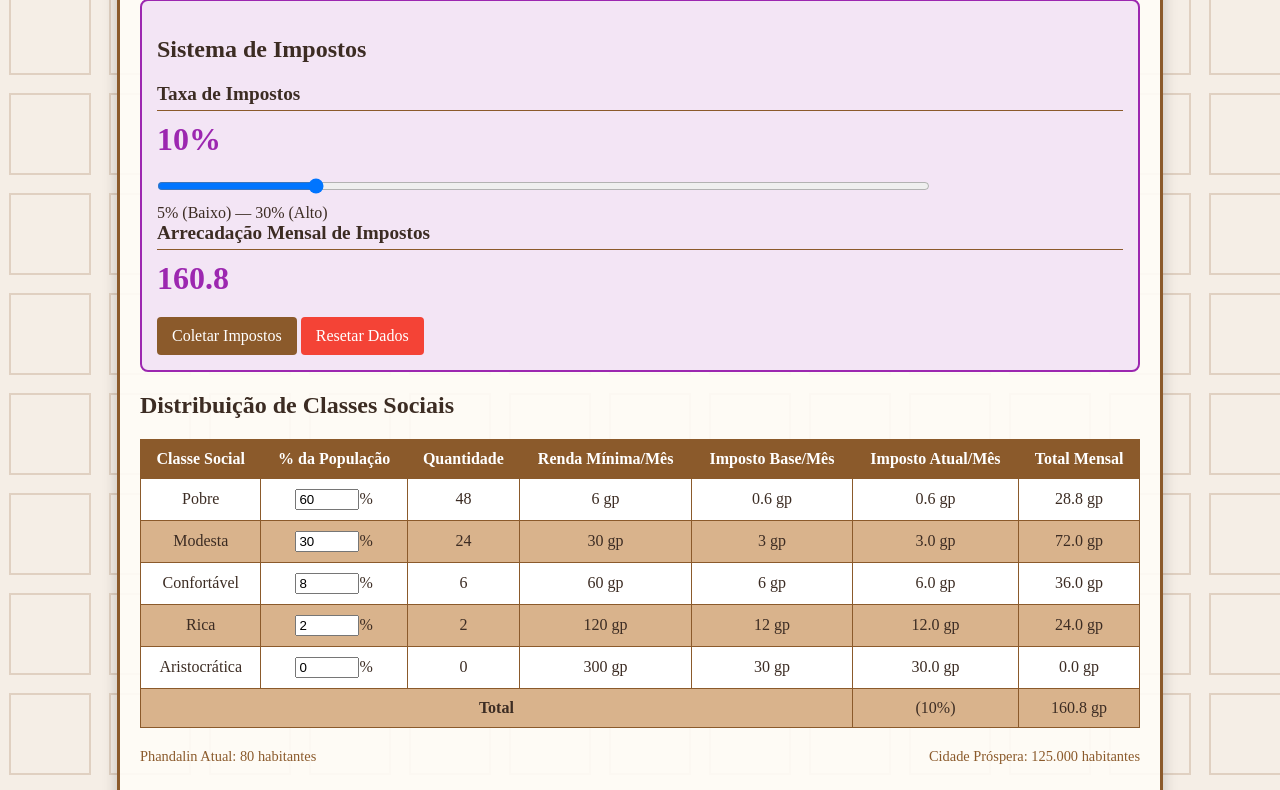
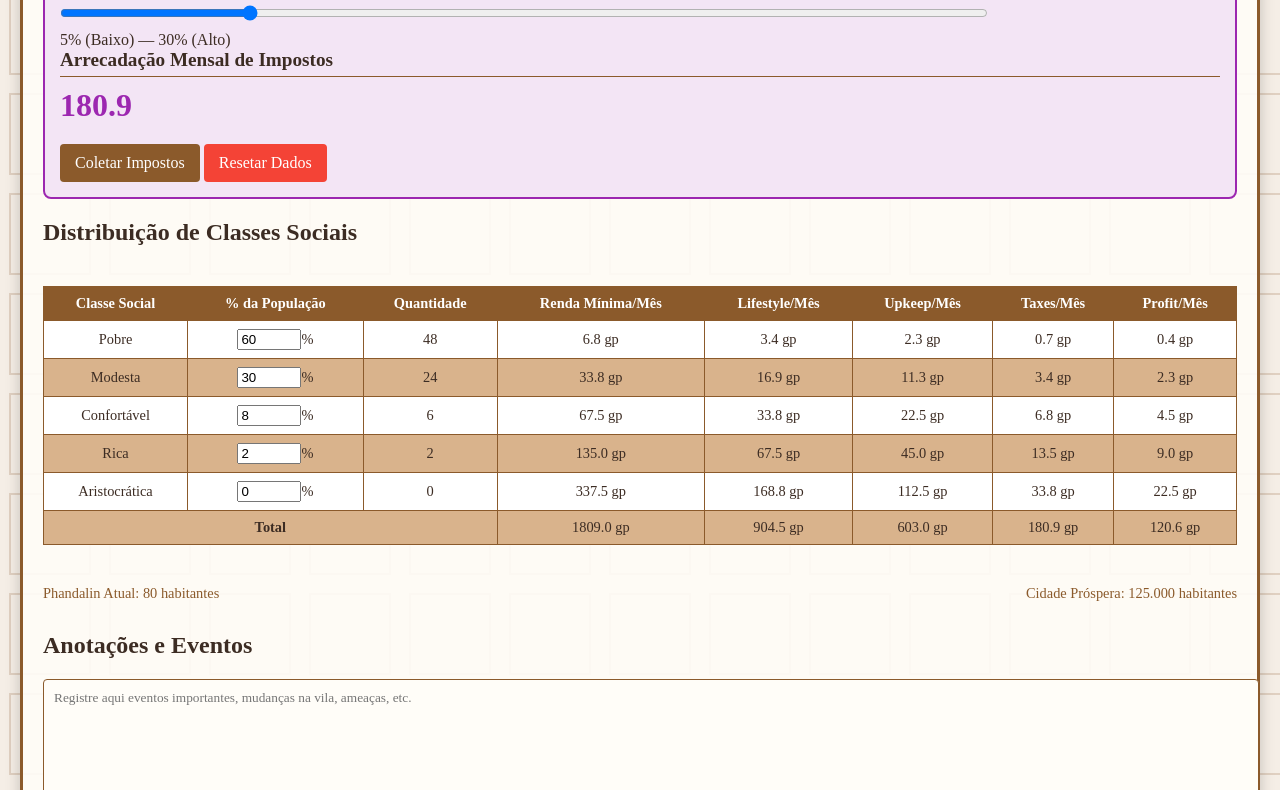
Before and after one commit to sekkiha/phandalin.github.io, a plain HTML site: page index.html in a window 1280 px wide. Shown: the part 616-1406 px from the top of the page. Drawn offline with Linux system fonts and the light colour scheme.

Commit message:
Update index.html

```diff
--- a/index.html
+++ b/index.html
@@ -3,7 +3,7 @@
 <head>
     <meta charset="UTF-8">
     <meta name="viewport" content="width=device-width, initial-scale=1.0">
-    <title>Gerenciamento de Phandalin</title>
+    <title>Tracker de Recursos - Phandalin</title>
     <style>
         :root {
             --color-dark: #3c2c23;
@@ -15,6 +15,9 @@
             --color-population: #2196f3;
             --color-gold: #ffd700;
             --color-taxes: #9c27b0;
+            --color-lifestyle: #ff9800;
+            --color-upkeep: #795548;
+            --color-profit: #009688;
         }
 
         body {
@@ -27,7 +30,7 @@
         }
 
         .container {
-            max-width: 1000px;
+            max-width: 1200px;
             margin: 0 auto;
             background-color: rgba(255, 253, 248, 0.9);
             padding: 20px;
@@ -105,27 +108,38 @@
         .population { color: var(--color-population); }
         .gold { color: var(--color-gold); }
         .taxes { color: var(--color-taxes); }
+        .lifestyle { color: var(--color-lifestyle); }
+        .upkeep { color: var(--color-upkeep); }
+        .profit { color: var(--color-profit); }
 
         .classes-table {
             width: 100%;
             border-collapse: collapse;
             margin: 20px 0;
             background-color: white;
+            font-size: 0.9em;
         }
 
         .classes-table th, .classes-table td {
             border: 1px solid var(--color-medium);
-            padding: 10px;
+            padding: 8px;
             text-align: center;
         }
 
         .classes-table th {
             background-color: var(--color-medium);
             color: white;
+            position: sticky;
+            top: 0;
         }
 
         .classes-table tr:nth-child(even) {
             background-color: var(--color-light);
+        }
+
+        .table-container {
+            overflow-x: auto;
+            margin-bottom: 20px;
         }
 
         .tax-info {
@@ -178,9 +192,24 @@
             background-color: #f44336;
         }
 
-        @media (max-width: 600px) {
+        .info-text {
+            font-style: italic;
+            color: var(--color-medium);
+            margin-top: 5px;
+            font-size: 0.9em;
+        }
+
+        @media (max-width: 768px) {
             .stats-grid {
                 grid-template-columns: 1fr;
+            }
+
+            .classes-table {
+                font-size: 0.8em;
+            }
+
+            .classes-table th, .classes-table td {
+                padding: 5px;
             }
         }
     </style>
@@ -206,6 +235,7 @@
                 <div class="stat-value prosperity" id="prosperity-value">25</div>
                 <input type="range" class="stat-slider" id="prosperity-slider" min="0" max="100" value="25">
                 <div>0 (Colapso Total) — 100 (Máxima Prosperidade)</div>
+                <div class="info-text" id="prosperity-bonus">Bônus de Renda: +12.5%</div>
             </div>
 
             <div class="stat-card">
@@ -236,6 +266,7 @@
         </div>
 
         <h2>Distribuição de Classes Sociais</h2>
+        <div class="table-container">
             <table class="classes-table">
                 <thead>
                     <tr>
@@ -243,9 +274,10 @@
                         <th>% da População</th>
                         <th>Quantidade</th>
                         <th>Renda Mínima/Mês</th>
-                    <th>Imposto Base/Mês</th>
-                    <th>Imposto Atual/Mês</th>
-                    <th>Total Mensal</th>
+                        <th>Lifestyle/Mês</th>
+                        <th>Upkeep/Mês</th>
+                        <th>Taxes/Mês</th>
+                        <th>Profit/Mês</th>
                     </tr>
                 </thead>
                 <tbody>
@@ -253,54 +285,63 @@
                         <td>Pobre</td>
                         <td><input type="number" class="percent-input" id="poor-percent" min="0" max="100" value="60">%</td>
                         <td id="poor-count">48</td>
-                    <td>6 gp</td>
-                    <td>0.6 gp</td>
+                        <td id="poor-income">6 gp</td>
+                        <td id="poor-lifestyle">3 gp</td>
+                        <td id="poor-upkeep">2 gp</td>
                         <td id="poor-tax">0.6 gp</td>
-                    <td id="poor-total">28.8 gp</td>
+                        <td id="poor-profit">0.4 gp</td>
                     </tr>
                     <tr>
                         <td>Modesta</td>
                         <td><input type="number" class="percent-input" id="modest-percent" min="0" max="100" value="30">%</td>
                         <td id="modest-count">24</td>
-                    <td>30 gp</td>
-                    <td>3 gp</td>
+                        <td id="modest-income">30 gp</td>
+                        <td id="modest-lifestyle">15 gp</td>
+                        <td id="modest-upkeep">10 gp</td>
                         <td id="modest-tax">3 gp</td>
-                    <td id="modest-total">72 gp</td>
+                        <td id="modest-profit">2 gp</td>
                     </tr>
                     <tr>
                         <td>Confortável</td>
                         <td><input type="number" class="percent-input" id="comfortable-percent" min="0" max="100" value="8">%</td>
                         <td id="comfortable-count">6</td>
-                    <td>60 gp</td>
-                    <td>6 gp</td>
+                        <td id="comfortable-income">60 gp</td>
+                        <td id="comfortable-lifestyle">30 gp</td>
+                        <td id="comfortable-upkeep">20 gp</td>
                         <td id="comfortable-tax">6 gp</td>
-                    <td id="comfortable-total">36 gp</td>
+                        <td id="comfortable-profit">4 gp</td>
                     </tr>
                     <tr>
                         <td>Rica</td>
                         <td><input type="number" class="percent-input" id="wealthy-percent" min="0" max="100" value="2">%</td>
                         <td id="wealthy-count">2</td>
-                    <td>120 gp</td>
-                    <td>12 gp</td>
+                        <td id="wealthy-income">120 gp</td>
+                        <td id="wealthy-lifestyle">60 gp</td>
+                        <td id="wealthy-upkeep">40 gp</td>
                         <td id="wealthy-tax">12 gp</td>
-                    <td id="wealthy-total">24 gp</td>
+                        <td id="wealthy-profit">8 gp</td>
                     </tr>
                     <tr>
                         <td>Aristocrática</td>
                         <td><input type="number" class="percent-input" id="aristocratic-percent" min="0" max="100" value="0">%</td>
                         <td id="aristocratic-count">0</td>
-                    <td>300 gp</td>
-                    <td>30 gp</td>
+                        <td id="aristocratic-income">300 gp</td>
+                        <td id="aristocratic-lifestyle">150 gp</td>
+                        <td id="aristocratic-upkeep">100 gp</td>
                         <td id="aristocratic-tax">30 gp</td>
-                    <td id="aristocratic-total">0 gp</td>
+                        <td id="aristocratic-profit">20 gp</td>
                     </tr>
                     <tr>
-                    <td colspan="5"><strong>Total</strong></td>
-                    <td id="total-tax-per">-</td>
+                        <td colspan="3"><strong>Total</strong></td>
+                        <td id="total-income">-</td>
+                        <td id="total-lifestyle">-</td>
+                        <td id="total-upkeep">-</td>
                         <td id="total-tax">15.6 gp</td>
+                        <td id="total-profit">-</td>
                     </tr>
                 </tbody>
             </table>
+        </div>
 
         <div class="comparison">
             <div>Phandalin Atual: 80 habitantes</div>
@@ -320,6 +361,7 @@
         const populationValue = document.getElementById('population-value');
         const prosperitySlider = document.getElementById('prosperity-slider');
         const prosperityValue = document.getElementById('prosperity-value');
+        const prosperityBonus = document.getElementById('prosperity-bonus');
         const securitySlider = document.getElementById('security-slider');
         const securityValue = document.getElementById('security-value');
         const goldInput = document.getElementById('gold-input');
@@ -346,8 +388,44 @@
             document.getElementById('aristocratic-count')
         ];
 
-        const baseTaxes = [0.6, 3, 6, 12, 30]; // Imposto base para cada classe (a 10%)
-        const baseIncome = [6, 30, 60, 120, 300]; // Renda mínima para cada classe
+        // Valores base (sem bônus de prosperidade)
+        const baseIncomes = [6, 30, 60, 120, 300];
+        const baseLifestyles = [3, 15, 30, 60, 150];
+        const baseUpkeeps = [2, 10, 20, 40, 100];
+        const baseProfits = [0.4, 2, 4, 8, 20];
+
+        // Elementos para income, lifestyle, upkeep, profit e tax
+        const incomeElements = [
+            document.getElementById('poor-income'),
+            document.getElementById('modest-income'),
+            document.getElementById('comfortable-income'),
+            document.getElementById('wealthy-income'),
+            document.getElementById('aristocratic-income')
+        ];
+
+        const lifestyleElements = [
+            document.getElementById('poor-lifestyle'),
+            document.getElementById('modest-lifestyle'),
+            document.getElementById('comfortable-lifestyle'),
+            document.getElementById('wealthy-lifestyle'),
+            document.getElementById('aristocratic-lifestyle')
+        ];
+
+        const upkeepElements = [
+            document.getElementById('poor-upkeep'),
+            document.getElementById('modest-upkeep'),
+            document.getElementById('comfortable-upkeep'),
+            document.getElementById('wealthy-upkeep'),
+            document.getElementById('aristocratic-upkeep')
+        ];
+
+        const profitElements = [
+            document.getElementById('poor-profit'),
+            document.getElementById('modest-profit'),
+            document.getElementById('comfortable-profit'),
+            document.getElementById('wealthy-profit'),
+            document.getElementById('aristocratic-profit')
+        ];
 
         const taxElements = [
             document.getElementById('poor-tax'),
@@ -357,23 +435,19 @@
             document.getElementById('aristocratic-tax')
         ];
 
-        const totalElements = [
-            document.getElementById('poor-total'),
-            document.getElementById('modest-total'),
-            document.getElementById('comfortable-total'),
-            document.getElementById('wealthy-total'),
-            document.getElementById('aristocratic-total')
-        ];
-
-        const totalTaxPerElement = document.getElementById('total-tax-per');
+        // Elementos totais
+        const totalIncomeElement = document.getElementById('total-income');
+        const totalLifestyleElement = document.getElementById('total-lifestyle');
+        const totalUpkeepElement = document.getElementById('total-upkeep');
         const totalTaxElement = document.getElementById('total-tax');
+        const totalProfitElement = document.getElementById('total-profit');
 
         // Sincronizar inputs de população
         populationInput.addEventListener('input', function() {
             populationSlider.value = this.value;
             populationValue.textContent = this.value;
             updatePopulationCounts();
-            calculateTaxes();
+            calculateEconomy();
             saveData();
         });
 
@@ -381,13 +455,15 @@
             populationInput.value = this.value;
             populationValue.textContent = this.value;
             updatePopulationCounts();
-            calculateTaxes();
+            calculateEconomy();
             saveData();
         });
 
         // Atualizar sliders de prosperidade e segurança
         prosperitySlider.addEventListener('input', function() {
             prosperityValue.textContent = this.value;
+            updateProsperityBonus();
+            calculateEconomy();
             saveData();
         });
 
@@ -406,7 +482,7 @@
         taxRateSlider.addEventListener('input', function() {
             const taxRate = parseInt(this.value);
             taxRateValue.textContent = `${taxRate}%`;
-            calculateTaxes();
+            calculateEconomy();
             saveData();
         });
 
@@ -456,7 +532,8 @@
                 document.getElementById('notes').value = '';
 
                 updatePopulationCounts();
-                calculateTaxes();
+                updateProsperityBonus();
+                calculateEconomy();
             }
         });
 
@@ -483,34 +560,69 @@
             }
         }
 
-        // Calcular impostos com base na taxa atual
-        function calculateTaxes() {
+        // Atualizar bônus de prosperidade
+        function updateProsperityBonus() {
+            const prosperity = parseInt(prosperitySlider.value);
+            const prosperityMultiplier = Math.floor(prosperity / 5) * 0.025;
+            prosperityBonus.textContent = `Bônus de Renda: +${(prosperityMultiplier * 100).toFixed(1)}%`;
+        }
+
+        // Calcular economia com base na prosperidade e taxa de impostos
+        function calculateEconomy() {
             const taxRate = parseInt(taxRateSlider.value) || 10;
-            const taxMultiplier = taxRate / 10; // Base é 10%
+            const prosperity = parseInt(prosperitySlider.value);
+            const prosperityMultiplier = 1 + (Math.floor(prosperity / 5) * 0.025);
 
-            let totalRevenue = 0;
+            let totalIncome = 0;
+            let totalLifestyle = 0;
+            let totalUpkeep = 0;
+            let totalTaxRevenue = 0;
+            let totalProfit = 0;
 
             for (let i = 0; i < percentInputs.length; i++) {
                 const count = parseInt(countElements[i].textContent) || 0;
-                const currentTax = baseTaxes[i] * taxMultiplier;
-                const classTotal = currentTax * count;
 
-                taxElements[i].textContent = `${currentTax.toFixed(1)} gp`;
-                totalElements[i].textContent = `${classTotal.toFixed(1)} gp`;
+                // Calcular valores ajustados pela prosperidade
+                const income = baseIncomes[i] * prosperityMultiplier;
+                const lifestyle = baseLifestyles[i] * prosperityMultiplier;
+                const upkeep = baseUpkeeps[i] * prosperityMultiplier;
+                const baseProfit = baseProfits[i] * prosperityMultiplier;
 
-                totalRevenue += classTotal;
+                // Calcular impostos (10% da renda é a base, ajustado pela taxa atual)
+                const tax = income * (taxRate / 100);
+                const profit = income - lifestyle - upkeep - tax;
+
+                // Atualizar displays
+                incomeElements[i].textContent = `${income.toFixed(1)} gp`;
+                lifestyleElements[i].textContent = `${lifestyle.toFixed(1)} gp`;
+                upkeepElements[i].textContent = `${upkeep.toFixed(1)} gp`;
+                taxElements[i].textContent = `${tax.toFixed(1)} gp`;
+                profitElements[i].textContent = `${profit.toFixed(1)} gp`;
+
+                // Calcular totais
+                totalIncome += income * count;
+                totalLifestyle += lifestyle * count;
+                totalUpkeep += upkeep * count;
+                totalTaxRevenue += tax * count;
+                totalProfit += profit * count;
             }
 
-            taxRevenueValue.textContent = totalRevenue.toFixed(1);
-            totalTaxElement.textContent = `${totalRevenue.toFixed(1)} gp`;
-            totalTaxPerElement.textContent = `(${taxRate}%)`;
+            // Atualizar totais
+            totalIncomeElement.textContent = `${totalIncome.toFixed(1)} gp`;
+            totalLifestyleElement.textContent = `${totalLifestyle.toFixed(1)} gp`;
+            totalUpkeepElement.textContent = `${totalUpkeep.toFixed(1)} gp`;
+            totalTaxElement.textContent = `${totalTaxRevenue.toFixed(1)} gp`;
+            totalProfitElement.textContent = `${totalProfit.toFixed(1)} gp`;
+
+            // Atualizar arrecadação de impostos
+            taxRevenueValue.textContent = totalTaxRevenue.toFixed(1);
         }
 
         // Adicionar listeners para os inputs de percentual
         for (const input of percentInputs) {
             input.addEventListener('input', function() {
                 updatePopulationCounts();
-                calculateTaxes();
+                calculateEconomy();
                 saveData();
             });
         }
@@ -566,7 +678,8 @@
 
                 // Atualizar displays
                 updatePopulationCounts();
-                calculateTaxes();
+                updateProsperityBonus();
+                calculateEconomy();
             }
         }
 
@@ -576,7 +689,8 @@
         });
 
         updatePopulationCounts();
-        calculateTaxes();
+        updateProsperityBonus();
+        calculateEconomy();
     </script>
 </body>
 </html>
```
Lines whose indentation alone changed are shown as unchanged.
